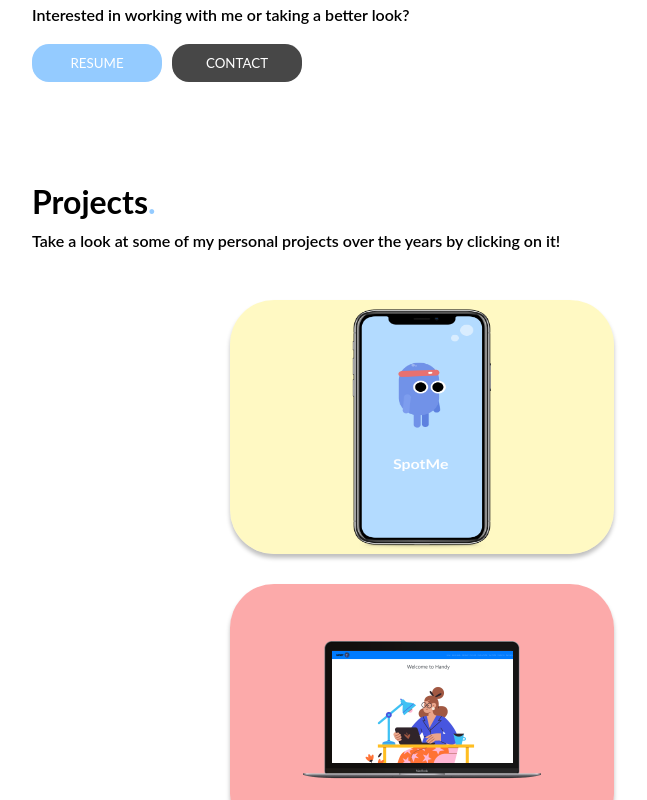
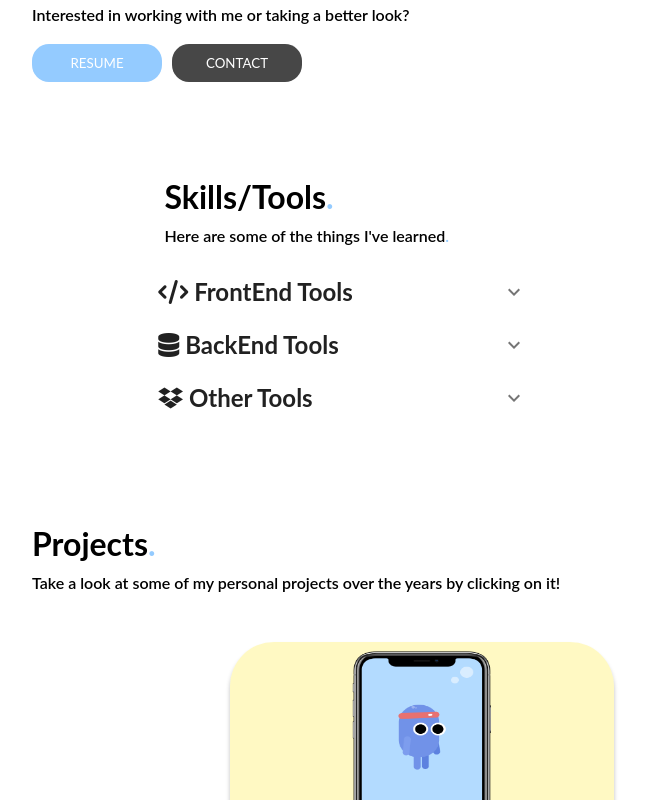
Before and after one commit to pidgeonforlife/Portfolio, a React (Create React App) app: page / in a window 1280 px wide. Shown: the part 920-1720 px from the top of the page, without its empty margins (218-865 px from the left). Built offline with nearby package versions, Linux system fonts and the light colour scheme.

Commit message:
Testing out some Material UI along with refining the css

```diff
--- a/src/App.js
+++ b/src/App.js
@@ -4,6 +4,7 @@
 import Home from "./pages/Home";
 import SpotMe from './pages/SpotMe';
 import Handy from './pages/Handy';
+import Test from './pages/Test';
 import SYPTech from './pages/SYPTech';
 import MaplestoryText from './pages/MapleStoryText';
 import ScrollToTop from './components/ScrollToTop';
@@ -18,6 +19,7 @@
         <Route path='/Handy' element={<Handy />}/>
         <Route path='/SYPTech' element={<SYPTech />}/>
         <Route path='/MapleStory' element={<MaplestoryText />}/>
+        <Route path='/Test' element={< Test />}/>
       </Routes>
       </ScrollToTop>
     </BrowserRouter>
--- a/src/components/Handy/handyDeliverables.js
+++ b/src/components/Handy/handyDeliverables.js
@@ -9,10 +9,10 @@
             transition={{ delay: 0.2}}
             animate={{ x: 0, opacity: 1 }} className='aboutInfo'>
             <h1>Deliverables<span style={{color: '#94CBFF'}}>.</span></h1>
-            <p>Brand Identity</p>
             <p>Website</p>
             <p>Data Optimization</p>
             <p>Data Storage</p>
+            <p>Website Pages</p>
             <motion.button whileHover={{ scale: 1.1 }} whileTap={{ scale: 0.8 }} className='aboutButton1'>
             <a href='https://handy-2e659.web.app/'>LIVE VIEW</a></motion.button>
         <motion.button whileHover={{ scale: 1.1}} whileTap={{ scale: 0.8 }} className='aboutButton2'>
--- a/src/components/MapleStoryText/MapleStoryDeliverables.js
+++ b/src/components/MapleStoryText/MapleStoryDeliverables.js
@@ -9,10 +9,10 @@
             transition={{ delay: 0.2}}
             animate={{ x: 0, opacity: 1 }} className='aboutInfo'>
             <h1>Deliverables<span style={{color: '#94CBFF'}}>.</span></h1>
-            <p>Brand Identity</p>
-            <p>Website</p>
-            <p>Matching Algorithm</p>
-            <p>Data Storage</p>
+            <p>Text-Based Map</p>
+            <p>Randomly Generated Enemies Algorithm</p>
+            <p>Level Up / Experience System</p>
+            <p>Immersive Story Board</p>
         <motion.button whileHover={{ scale: 1.1}} whileTap={{ scale: 0.8 }} className='aboutButton2'>
           <a href='https://github.com/pidgeonforlife/MapleStory-Text'>SOURCE</a></motion.button>
         </motion.div>
--- a/src/components/Navbar/Navbar.css
+++ b/src/components/Navbar/Navbar.css
@@ -10,6 +10,7 @@
     z-index: 4;
     box-shadow: 0px 4px 4px rgba(0, 0, 0, 0.25);
     margin-bottom: 30px;
+    position: sticky; top: 0
   }
 
   .navbar-logo {
--- a/src/components/PersonalProjects/PersonalProjects.js
+++ b/src/components/PersonalProjects/PersonalProjects.js
@@ -1,6 +1,7 @@
 import React, { useState } from 'react';
 import { motion} from 'framer-motion';
 import { Link } from 'react-router-dom';
+import Accordions from '../Skills/Accordion';
 import './PersonalProjects.css';
 
 function PersonalProjects() {
--- a/src/components/SYPTech/SYPTechDeliverables.js
+++ b/src/components/SYPTech/SYPTechDeliverables.js
@@ -11,8 +11,6 @@
             <h1>Deliverables<span style={{color: '#94CBFF'}}>.</span></h1>
             <p>Brand Identity</p>
             <p>Website</p>
-            <p>Matching Algorithm</p>
-            <p>Data Storage</p>
         <motion.button whileHover={{ scale: 1.1}} whileTap={{ scale: 0.8 }} className='aboutButton2'>
           <a href='https://github.com/pidgeonforlife/SYPTechWebsite'>SOURCE</a></motion.button>
         </motion.div>
--- /dev/null
+++ b/src/components/Skills/Accordion.css
@@ -0,0 +1,7 @@
+.skillsWrapper {
+    display: flex;
+    flex-direction: column;
+    width: 400px;
+    justify-content: center;
+    margin-right: -71px;
+}
--- /dev/null
+++ b/src/components/Skills/Accordion.js
@@ -0,0 +1,96 @@
+import * as React from 'react';
+import Accordion from '@mui/material/Accordion';
+import AccordionSummary from '@mui/material/AccordionSummary';
+import AccordionDetails from '@mui/material/AccordionDetails';
+import Typography from '@mui/material/Typography';
+import ExpandMoreIcon from '@mui/icons-material/ExpandMore';
+import './Accordion.css';
+
+function Accordions() {
+    return (
+    <div className='skillsWrapper'>
+    <div className='frontEnd'>
+      <Accordion elevation={0}>
+        <AccordionSummary
+          expandIcon={<ExpandMoreIcon />}
+          aria-controls="panel1a-content"
+          id="panel1a-header"
+        >
+          <h2><i class="fas fa-code"></i> FrontEnd Tools</h2>
+        </AccordionSummary>
+        <AccordionDetails>
+          <Typography>
+              <p>HTML5</p>
+              <p>CSS3</p>
+              <p>JavaScript</p>
+              <p>React</p>
+              <p>Vue.js</p>
+          </Typography>
+        </AccordionDetails>
+      </Accordion>
+      </div>
+      <div className='backEnd'>
+      <Accordion elevation={0}>
+        <AccordionSummary
+          expandIcon={<ExpandMoreIcon />}
+          aria-controls="panel1a-content"
+          id="panel1a-header"
+        >
+          <h2><i class="fas fa-database"></i> BackEnd Tools</h2>
+        </AccordionSummary>
+        <AccordionDetails>
+          <Typography>
+              <p>HTML5</p>
+              <p>CSS3</p>
+              <p>JavaScript</p>
+              <p>React</p>
+              <p>Vue.js</p>
+          </Typography>
+        </AccordionDetails>
+      </Accordion>
+      </div>
+      <div className='otherTools'>
+      <Accordion elevation={0}>
+        <AccordionSummary
+          expandIcon={<ExpandMoreIcon />}
+          aria-controls="panel1a-content"
+          id="panel1a-header"
+        >
+          <h2><i class="fab fa-dropbox"></i> Other Tools</h2>
+        </AccordionSummary>
+        <AccordionDetails>
+          <Typography>
+              <p>HTML5</p>
+              <p>CSS3</p>
+              <p>JavaScript</p>
+              <p>React</p>
+              <p>Vue.js</p>
+          </Typography>
+        </AccordionDetails>
+      </Accordion>
+      </div>
+
+
+    </div>
+  );
+}
+
+export default Accordions;
+
+// const data = [
+//     {
+//         skill: 'FrontEnd',
+//         answer: 'HTML',
+
+//     },
+//     {
+//         skill: 'BackEnd',
+//         answer: 'Lorem ipsum dolor sit amet, consectetur adipiscing elit. Quisque ultrices lorem egestas odio faucibus rutrum. Aliquam erat volutpat. Quisque quis sapien vitae leo dictum porttitor. Praesent porttitor consectetur tellus, eget interdum mauris. Cras sem dolor, faucibus quis vehicula eu, gravida et enim. Donec sit amet justo tortor. In hac habitasse platea dictumst. Aliquam bibendum viverra risus, sit amet semper metus tincidunt nec. Morbi eget porttitor arcu, ut ullamcorper mauris. Nulla vel erat ante.',
+
+//     },
+//     {
+//         skill: 'Others',
+//         answer: 'Lorem ipsum dolor sit amet, consectetur adipiscing elit. Quisque ultrices lorem egestas odio faucibus rutrum. Aliquam erat volutpat. Quisque quis sapien vitae leo dictum porttitor. Praesent porttitor consectetur tellus, eget interdum mauris. Cras sem dolor, faucibus quis vehicula eu, gravida et enim. Donec sit amet justo tortor. In hac habitasse platea dictumst. Aliquam bibendum viverra risus, sit amet semper metus tincidunt nec. Morbi eget porttitor arcu, ut ullamcorper mauris. Nulla vel erat ante.',
+
+//     },
+// ]
--- a/src/components/Skills/Skills.css
+++ b/src/components/Skills/Skills.css
@@ -1,11 +1,11 @@
 .skillsContainer {
     display: flex;
-    width: 100%;
+    width: 82%;
     flex-direction: column;
     flex-wrap: wrap;
     justify-content: center;
     align-items: center;
-    margin-top: 100px;
+    margin-top: 50px;
     margin-bottom: 100px;
 }
 
--- a/src/components/Skills/Skills.js
+++ b/src/components/Skills/Skills.js
@@ -1,5 +1,6 @@
 import React, { useState } from 'react';
 import { motion} from 'framer-motion';
+import Accordions from './Accordion';
 import './Skills.css';
 
 function Skills() {
@@ -13,7 +14,16 @@
             <p>Here are some of the things I've learned<span style={{color: '#94CBFF'}}>.</span></p>
         </motion.div>
         <div className='skillsList'>
-            <button>HTML5</button>
+          <Accordions />
+        </div>
+    </div>
+  );
+}
+
+export default Skills;
+
+
+            {/* <button>HTML5</button>
             <button>JavaScript</button>
             <button>CSS3</button>
             <button>Vue.js</button>
@@ -22,47 +32,4 @@
             <button>Java</button>
             <button>Github</button>
             <button>Git</button>
-            <button>Firebase</button>
-        </div>
-    </div>
-  );
-}
-
-export default Skills;
-
-{/* <button>
-<i class="fab fa-html5"></i>
-HTML5
-</button>
-<button>
-<i class="fab fa-js-square"></i>
-JavaScript
-</button>
-<button>
-<i class="fab fa-css3-alt"></i>
-CSS3
-</button>
-<button>
-<i class="fab fa-vuejs"></i>
-Vue.js
-</button>
-<button>
-<i class="fab fa-react"></i>
-React
-</button>
-<button>
-<i class="fab fa-python"></i>
-Python
-</button>
-<button>
-<i class="fab fa-java"></i>
-Java
-</button>
-<button>
-<i class="fab fa-github"></i>
-Github
-</button>
-<button>
-<i class="fab fa-git"></i>
-Git
-</button> */}
+            <button>Firebase</button> */}
--- a/src/pages/Home.jsx
+++ b/src/pages/Home.jsx
@@ -15,8 +15,8 @@
         <Navbar />
         <Intro />
         <About />
+        <Skills />
         <PersonalProjects />
-        <Skills />
         <Connect />
         <Footer />
     </motion.div>
--- /dev/null
+++ b/src/pages/Test.jsx
@@ -0,0 +1,14 @@
+import React from "react";
+import Accordions from "../components/Skills/Accordion";
+import { motion, Scroll } from 'framer-motion';
+import '../stylesheet/Home.css';
+
+function Test() {
+  return (
+    <motion.div initial={{opacity: 0}} animate={{opacity: 1}} exit={{opacity: 0}}>
+        <Accordions />
+    </motion.div>
+  );
+}
+
+export default Test;
```
Also changed, not shown: 8 other files (tests, documents, lock files or other folders).
